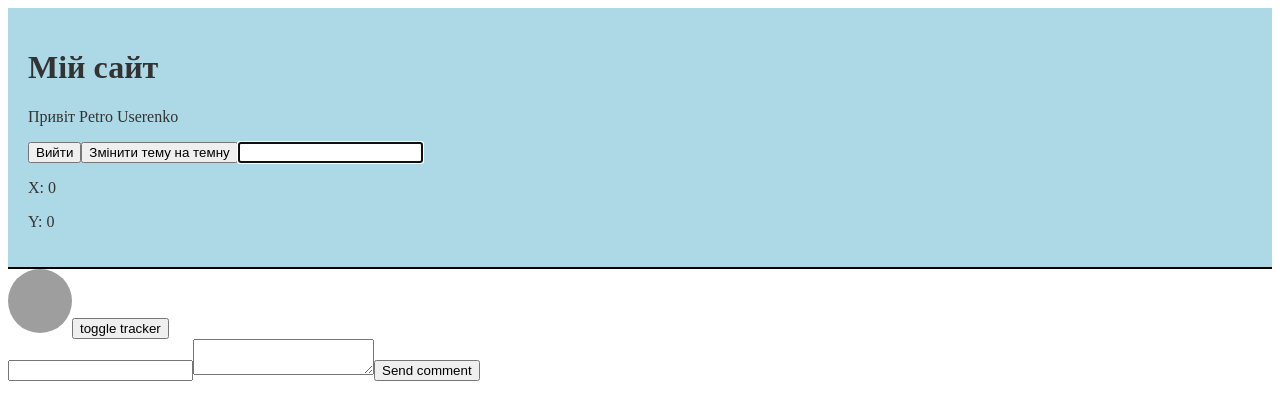
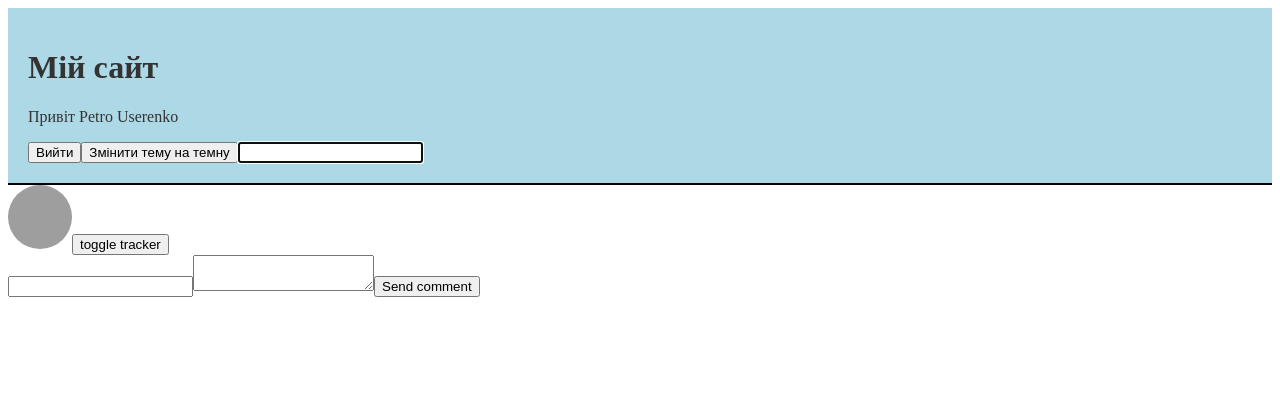
Before and after one commit to Illia-11/react-lessons2, a React (Vite) app: page / in a window 1280 px wide. Shown: the top 420 px of the page. Built offline with nearby package versions, Linux system fonts and the light colour scheme; grey boxes are pictures that could not be loaded.

Commit message:
Remove mouseTracker use in header

```diff
--- a/src/components/Header/index.jsx
+++ b/src/components/Header/index.jsx
@@ -3,7 +3,7 @@ import cx from "classnames";
 import { ThemeContext, UserContext } from "../../context";
 import styles from "./Header.module.scss";
 import CONSTANTS from "../../configs";
-import { useMouseTracker } from "../../hooks";
+// import { useMouseTracker } from "../../hooks";
 
 function Header({ dispatch }) {
 
@@ -29,7 +29,7 @@ function Header({ dispatch }) {
   const [theme, switchTheme] = useContext(ThemeContext);
   const user = useContext(UserContext);
 
-  const { x, y } = useMouseTracker(containerRef);
+  // const { x, y } = useMouseTracker(containerRef);
 
   const handleLogout = () => {
     dispatch({ type: "logoutUser" });
@@ -82,8 +82,8 @@ function Header({ dispatch }) {
       </button>
       {/* Привʼязка рефа до елементв */}
       <input ref={inputRef} />
-      <p>X: {x}</p>
-      <p>Y: {y}</p>
+      {/* <p>X: {x}</p>
+      <p>Y: {y}</p> */}
     </header>
   );
 }
```
